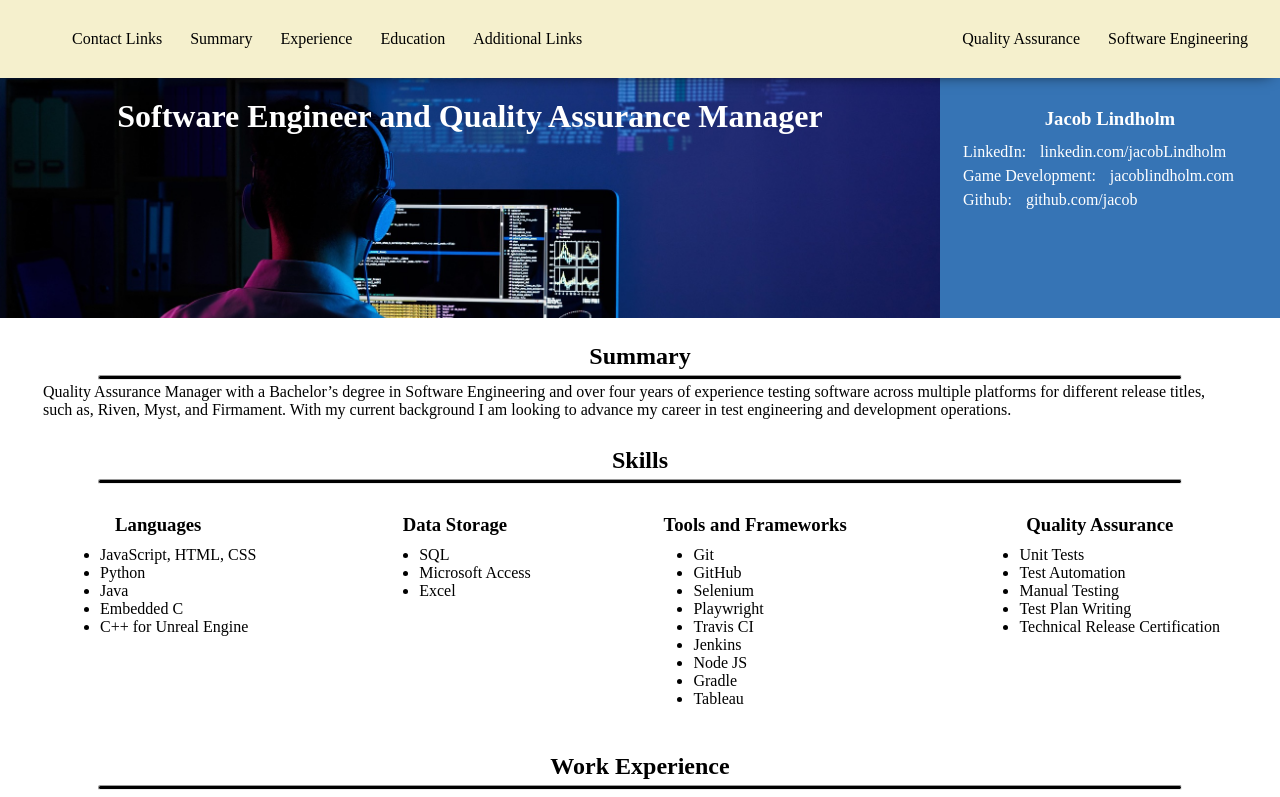
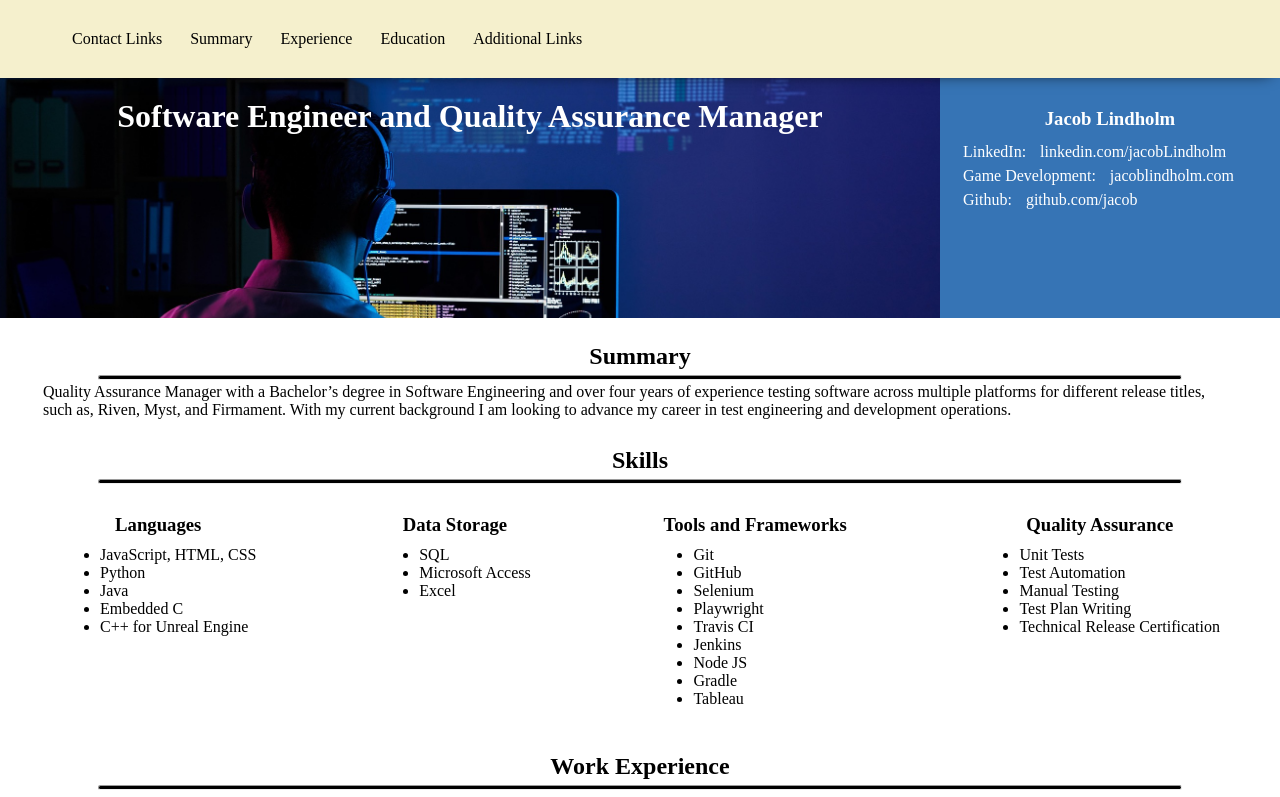
Before and after one commit to awhiteape/LindholmJacob.github.io, a plain HTML site: page index.html in a window 1280 px wide. Shown: the top 797 px of the page. Drawn offline with Linux system fonts and the light colour scheme.

Commit message:
Modified the nav bar and removed text

```diff
--- a/index.html
+++ b/index.html
@@ -19,8 +19,8 @@
                 </nav>
                 <nav class="filter-buttons">
                     <ul>
-                        <li>Quality Assurance</li>
-                        <li>Software Engineering</li>
+                        <li id="QualityAssurance"></li>
+                        <li id="SoftwareEngineering"></li>
                     </ul>
                 </nav>
             </div>
```
